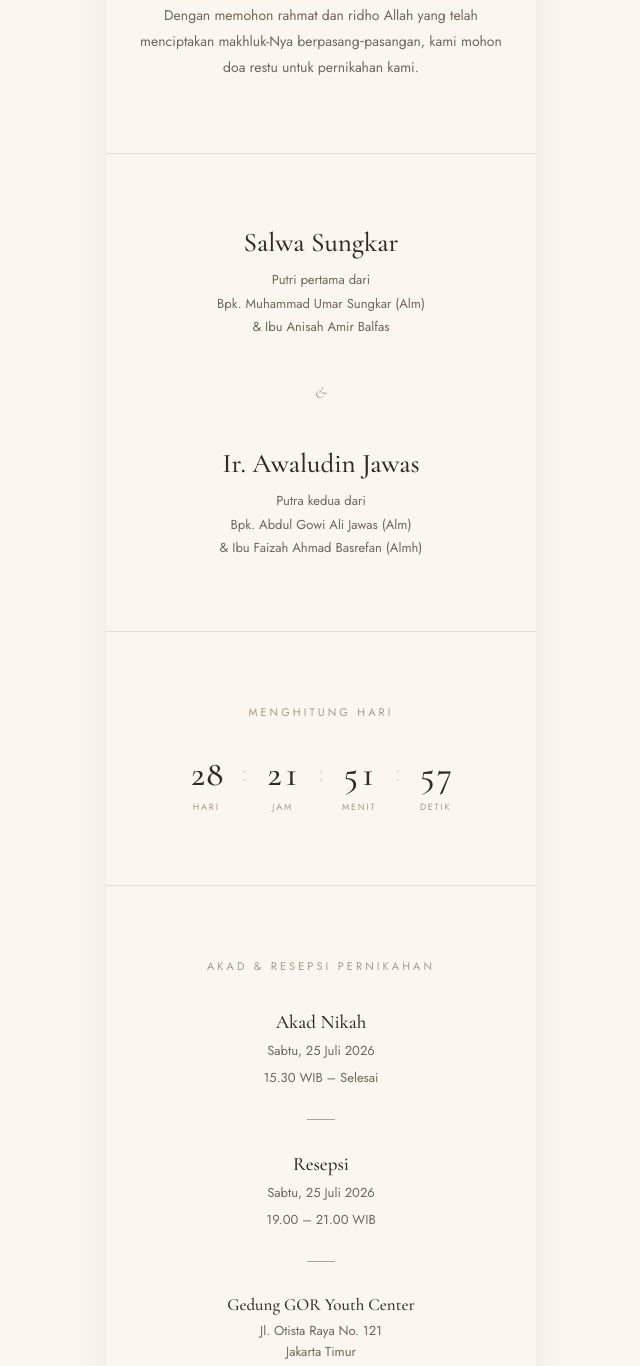
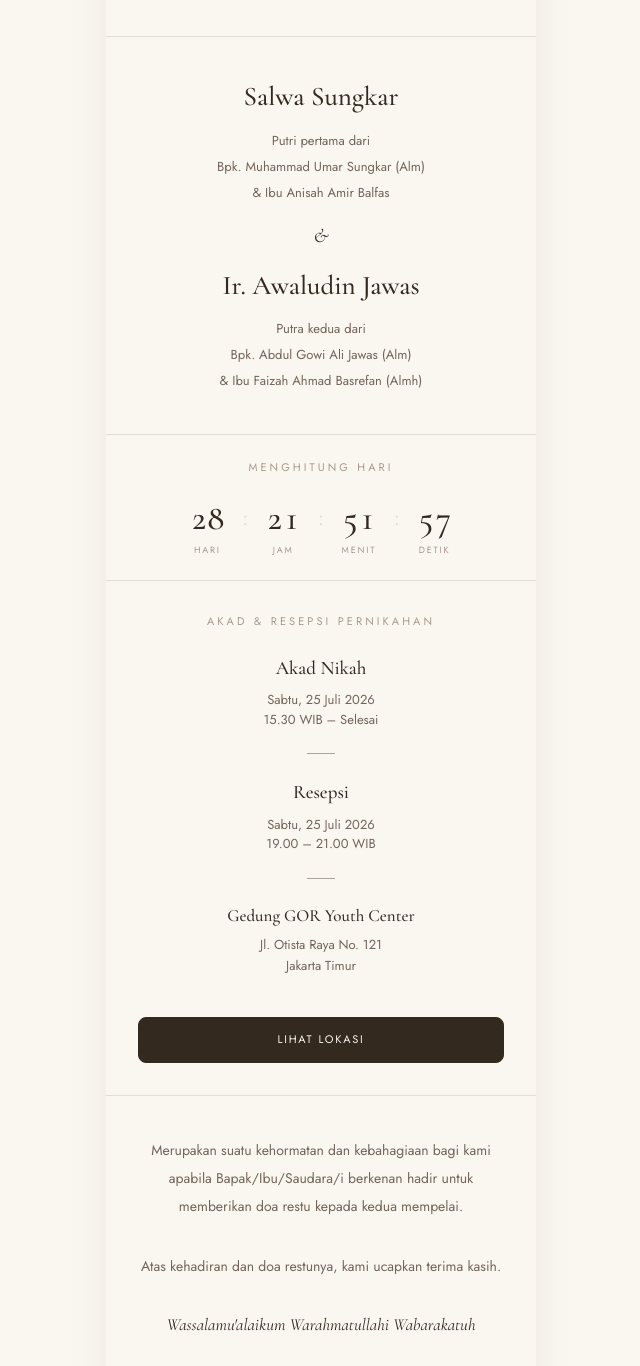
Before and after one commit to p4rtof/undangan-25juli2026, a website: page index.html in a window 1280 px wide. Shown: the part 598-1964 px from the top of the page, without its empty margins (319-959 px from the left). Drawn offline with nearby package versions, Linux system fonts and the light colour scheme.

Commit message:
fix:design awal

```diff
--- a/index.html
+++ b/index.html
@@ -5,44 +5,37 @@
     <meta charset="UTF-8">
     <meta name="viewport" content="width=device-width, initial-scale=1.0, viewport-fit=cover">
     <meta name="theme-color" content="#FAF6F0">
-    <title>Undangan Pernikahan Salwa & Awaludin</title>
+    <title>Salwa & Awaludin</title>
     <meta name="description"
-        content="Undangan Pernikahan Salwa & Awaludin — Sabtu, 25 Juli 2026, Gedung GOR Youth Center, Jakarta Timur">
+        content="Salwa & Awaludin — Sabtu, 25 Juli 2026, Gedung GOR Youth Center, Jakarta Timur">
     <link rel="preconnect" href="https://fonts.googleapis.com">
     <link rel="preconnect" href="https://fonts.gstatic.com" crossorigin>
     <link
         href="https://fonts.googleapis.com/css2?family=Cormorant+Garamond:ital,wght@0,400;0,500;0,600;1,400&family=Jost:wght@300;400;500&display=swap"
         rel="stylesheet">
+
+    <script src="https://cdn.tailwindcss.com"></script>
+    <script>
+        tailwind.config = {
+            theme: {
+                extend: {
+                    colors: {
+                        ink: '#33291F',
+                        cream: '#FAF6F0',
+                        body: '#73655A',
+                        muted: '#A89A8C',
+                        line: 'rgba(51,41,31,0.12)',
+                    },
+                    fontFamily: {
+                        sans: ['Jost', 'sans-serif'],
+                        serif: ['"Cormorant Garamond"', 'serif'],
+                    },
+                },
+            },
+        };
+    </script>
+
     <style>
-        :root {
-            --ink: #33291F;
-            --cream: #FAF6F0;
-            --line: rgba(51, 41, 31, 0.12);
-            --body: #73655A;
-            --muted: #A89A8C;
-        }
-
-        * {
-            box-sizing: border-box;
-            -webkit-tap-highlight-color: transparent;
-        }
-
-        html {
-            scroll-behavior: smooth;
-        }
-
-        body {
-            margin: 0;
-            font-family: 'Jost', sans-serif;
-            background: var(--cream);
-            color: var(--ink);
-            -webkit-font-smoothing: antialiased;
-        }
-
-        .serif {
-            font-family: 'Cormorant Garamond', serif;
-        }
-
         @keyframes fadeUp {
             from {
                 opacity: 0;
@@ -71,368 +64,138 @@
             }
         }
 
-        .frame {
-            max-width: 430px;
-            margin: 0 auto;
-            position: relative;
-        }
-
-        @media (min-width:431px) {
-            .frame {
-                min-height: 100vh;
-                box-shadow: 0 30px 60px -30px rgba(51, 41, 31, 0.18);
-            }
-        }
-
-        section,
-        footer {
-            padding: 0 2rem;
-        }
-
-        .sec {
-            padding-top: 4.5rem;
-            padding-bottom: 4.5rem;
-        }
-
-        .sec+.sec {
-            border-top: 1px solid var(--line);
-        }
-
-        .eyebrow {
-            font-size: 11px;
-            letter-spacing: .28em;
-            text-transform: uppercase;
-            color: var(--muted);
-            text-align: center;
-            margin: 0;
-        }
-
-        .rule {
-            width: 28px;
-            height: 1px;
-            background: var(--line);
-            margin: 2rem auto;
-        }
-
-        .rule-strong {
-            width: 28px;
-            height: 1px;
-            background: var(--ink);
-            opacity: .4;
-            margin: 2rem auto;
-        }
-
-        h1 {
-            font-size: clamp(2.6rem, 11vw, 3.2rem);
-            font-weight: 500;
-            text-align: center;
-            margin: 1.5rem 0 0;
-            line-height: 1.1;
-            letter-spacing: .01em;
-        }
-
-        .sub {
-            text-align: center;
-            font-size: 14px;
-            color: var(--body);
-            margin: .3rem 0 0;
-        }
-
-        .sub-serif {
-            text-align: center;
-            font-family: 'Cormorant Garamond', serif;
-            font-style: italic;
-            color: var(--ink);
-            font-size: 17px;
-            margin: .2rem 0 0;
-        }
-
-        .quote {
-            font-family: 'Cormorant Garamond', serif;
-            font-style: italic;
-            font-size: 18px;
-            line-height: 1.65;
-            text-align: center;
-            color: var(--ink);
-            margin: 0;
-        }
-
-        .src {
-            text-align: center;
-            font-size: 10px;
-            letter-spacing: .22em;
-            text-transform: uppercase;
-            color: var(--muted);
-            margin: 1rem 0 0;
-        }
-
-        .lead {
-            text-align: center;
-            font-size: 14px;
-            line-height: 1.85;
-            color: var(--body);
-            margin: 2rem 0 0;
-        }
-
-        .couple {
-            display: flex;
-            flex-direction: column;
-            align-items: center;
-            gap: 2.75rem;
-        }
-
-        .who {
-            text-align: center;
-        }
-
-        .who p:first-child {
-            font-family: 'Cormorant Garamond', serif;
-            font-size: 27px;
-            font-weight: 500;
-            margin: 0;
-        }
-
-        .who p:last-child {
-            font-size: 13px;
-            line-height: 1.8;
-            color: var(--body);
-            margin: .6rem 0 0;
-        }
-
-        .amp {
-            font-family: 'Cormorant Garamond', serif;
-            font-style: italic;
-            font-size: 16px;
-            color: var(--muted);
-        }
-
-        .cd {
-            display: flex;
-            justify-content: center;
-            align-items: baseline;
-            gap: 1.1rem;
-        }
-
-        .cd .u {
-            text-align: center;
-        }
-
-        .cd .n {
-            font-family: 'Cormorant Garamond', serif;
-            font-weight: 500;
-            font-size: 2.2rem;
+        .tabular {
             font-variant-numeric: tabular-nums;
-            line-height: 1;
-            margin: 0;
-        }
-
-        .cd .l {
-            display: block;
-            font-size: 9px;
-            letter-spacing: .2em;
-            text-transform: uppercase;
-            color: var(--muted);
-            margin-top: .5rem;
-        }
-
-        .cd .colon {
-            font-size: 1.4rem;
-            color: var(--line);
-            transform: translateY(-4px);
-        }
-
-        .ev {
-            text-align: center;
-        }
-
-        .ev .name {
-            font-family: 'Cormorant Garamond', serif;
-            font-size: 19px;
-            font-weight: 500;
-            margin: 0;
-        }
-
-        .ev .when {
-            font-size: 13px;
-            color: var(--body);
-            margin: .5rem 0 0;
-        }
-
-        .place-name {
-            font-family: 'Cormorant Garamond', serif;
-            font-size: 17px;
-            font-weight: 500;
-            text-align: center;
-            margin: 0;
-        }
-
-        .addr {
-            text-align: center;
-            font-size: 13px;
-            color: var(--body);
-            margin: .4rem 0 0;
-            line-height: 1.6;
-        }
-
-        .actions {
-            display: flex;
-            flex-direction: column;
-            gap: .75rem;
-            margin-top: 2.5rem;
-        }
-
-        .btn {
-            min-height: 46px;
-            display: flex;
-            align-items: center;
-            justify-content: center;
-            gap: .5rem;
-            font-size: 11px;
-            letter-spacing: .16em;
-            text-transform: uppercase;
-            border-radius: 2px;
-            text-decoration: none;
-            cursor: pointer;
-            transition: opacity .2s ease;
-        }
-
-        .btn-primary {
-            background: var(--ink);
-            color: var(--cream);
-            border: 1px solid var(--ink);
-        }
-
-        .btn-ghost {
-            background: transparent;
-            color: var(--ink);
-            border: 1px solid var(--line);
-        }
-
-        .btn:active {
-            opacity: .7;
-        }
-
-        footer {
-            text-align: center;
-            padding-top: 4.5rem;
-            padding-bottom: 4.5rem;
-            border-top: 1px solid var(--line);
-        }
-
-        .closing-name {
-            font-family: 'Cormorant Garamond', serif;
-            font-size: 24px;
-            font-weight: 500;
-            margin: 1.5rem 0 0;
-        }
-
-        .families {
-            font-size: 9px;
-            letter-spacing: .1em;
-            text-transform: uppercase;
-            color: var(--muted);
-            line-height: 1.8;
-            margin: 1.2rem 0 0;
         }
     </style>
 </head>
 
-<body>
+<body class="m-0 bg-cream text-ink font-sans antialiased" style="scroll-behavior:smooth;">
 
-    <main class="frame">
+    <main class="relative mx-auto max-w-[430px] min-h-screen md:shadow-[0_30px_60px_-30px_rgba(51,41,31,0.18)]">
 
         <!-- hero -->
-        <section class="sec">
-            <p class="reveal eyebrow">The Wedding Of</p>
-            <h1 class="reveal serif" data-delay="1">Salwa &amp; Awaludin</h1>
-            <div class="reveal rule" data-delay="2"></div>
-            <p class="reveal sub" data-delay="3">Sabtu, 25 Juli 2026</p>
-            <p class="reveal sub-serif" data-delay="4">Jakarta Timur</p>
+        <section class="px-8 pt-[2.5rem] pb-[2.5rem] text-center">
+            <p class="reveal text-[11px] tracking-[0.28em] uppercase text-muted">The Wedding Of</p>
+            <h1 class="reveal font-serif font-medium leading-[1.1] tracking-wide mt-6"
+                style="font-size:clamp(2.6rem,11vw,3.2rem)" data-delay="1">
+                Salwa &amp; Awaludin
+            </h1>
+            <div class="reveal w-7 h-px bg-line mx-auto my-8" data-delay="2"></div>
+            <p class="reveal text-sm text-body" data-delay="3">Sabtu, 25 Juli 2026</p>
+            <p class="reveal font-serif italic text-[17px] text-ink mt-1" data-delay="4">Jakarta Timur</p>
         </section>
 
         <!-- opening verse -->
-        <section class="sec">
-            <p class="reveal quote">&ldquo;Kami tidak melihat (cinta sejati) bagi dua orang yang saling mencintai
-                seperti dalam pernikahan&rdquo;</p>
-            <p class="reveal src">HR Ibnu Majah</p>
-            <p class="reveal lead">Dengan memohon rahmat dan ridho Allah yang telah menciptakan makhluk-Nya
-                berpasang&#8209;pasangan, kami mohon doa restu untuk pernikahan kami.</p>
+        <section class="px-8 pt-[2.5rem] pb-[2.5rem] text-center border-t border-line">
+            <p class="reveal font-serif italic text-lg leading-relaxed text-ink">
+                &ldquo;Kami tidak melihat (cinta sejati) bagi dua orang yang saling mencintai seperti dalam
+                pernikahan&rdquo;
+            </p>
+            <p class="reveal mt-4 text-[10px] tracking-[0.22em] uppercase text-muted">HR Ibnu Majah</p>
+            <p class="reveal mt-8 text-sm leading-loose text-body">
+                Dengan memohon rahmat dan ridho Allah yang telah menciptakan makhluk-Nya berpasang&#8209;pasangan, kami
+                mohon doa restu untuk pernikahan kami.
+            </p>
         </section>
 
         <!-- couple profiles -->
-        <section class="sec">
-            <div class="reveal couple">
-                <div class="who">
-                    <p>Salwa Sungkar</p>
-                    <p>Putri pertama dari<br>Bpk. Muhammad Umar Sungkar (Alm)<br>&amp; Ibu Anisah Amir Balfas</p>
+        <section class="px-8 pt-[2.5rem] pb-[2.5rem] border-t border-line">
+            <div class="reveal flex flex-col items-center gap-4">
+
+                <div class="text-center">
+                    <p class="font-serif text-[27px] font-medium m-0">Salwa Sungkar</p>
+                    <p class="text-[13px] leading-loose text-body mt-2.5">
+                        Putri pertama dari<br>
+                        Bpk. Muhammad Umar Sungkar (Alm)<br>
+                        &amp; Ibu Anisah Amir Balfas
+                    </p>
                 </div>
-                <div class="amp">&amp;</div>
-                <div class="who">
-                    <p>Ir. Awaludin Jawas</p>
-                    <p>Putra kedua dari<br>Bpk. Abdul Gowi Ali Jawas (Alm)<br>&amp; Ibu Faizah Ahmad Basrefan (Almh)</p>
+
+                <div class="font-serif italic text-base text-xl">&amp;</div>
+
+                <div class="text-center">
+                    <p class="font-serif text-[27px] font-medium m-0">Ir. Awaludin Jawas</p>
+                    <p class="text-[13px] leading-loose text-body mt-2.5">
+                        Putra kedua dari<br>
+                        Bpk. Abdul Gowi Ali Jawas (Alm)<br>
+                        &amp; Ibu Faizah Ahmad Basrefan (Almh)
+                    </p>
                 </div>
+
             </div>
         </section>
 
         <!-- countdown -->
-        <section class="sec">
-            <p class="reveal eyebrow" style="margin-bottom:2.25rem;">Menghitung Hari</p>
-            <div class="reveal cd">
-                <div class="u">
-                    <p id="cd-d" class="n">00</p><span class="l">Hari</span>
+        <section class="px-8 pt-[1.5rem] pb-[1.5rem] text-center border-t border-line">
+            <p class="reveal text-[11px] tracking-[0.28em] uppercase text-muted mb-6">Menghitung Hari</p>
+            <div class="reveal flex justify-center items-baseline gap-[1.1rem]">
+                <div class="text-center">
+                    <p id="cd-d" class="tabular font-serif font-medium text-[2.2rem] leading-none m-0">00</p>
+                    <span class="block text-[9px] tracking-[0.2em] uppercase text-muted mt-2">Hari</span>
                 </div>
-                <span class="colon">:</span>
-                <div class="u">
-                    <p id="cd-h" class="n">00</p><span class="l">Jam</span>
+                <span class="text-xl text-line -translate-y-1">:</span>
+                <div class="text-center">
+                    <p id="cd-h" class="tabular font-serif font-medium text-[2.2rem] leading-none m-0">00</p>
+                    <span class="block text-[9px] tracking-[0.2em] uppercase text-muted mt-2">Jam</span>
                 </div>
-                <span class="colon">:</span>
-                <div class="u">
-                    <p id="cd-m" class="n">00</p><span class="l">Menit</span>
+                <span class="text-xl text-line -translate-y-1">:</span>
+                <div class="text-center">
+                    <p id="cd-m" class="tabular font-serif font-medium text-[2.2rem] leading-none m-0">00</p>
+                    <span class="block text-[9px] tracking-[0.2em] uppercase text-muted mt-2">Menit</span>
                 </div>
-                <span class="colon">:</span>
-                <div class="u">
-                    <p id="cd-s" class="n">00</p><span class="l">Detik</span>
+                <span class="text-xl text-line -translate-y-1">:</span>
+                <div class="text-center">
+                    <p id="cd-s" class="tabular font-serif font-medium text-[2.2rem] leading-none m-0">00</p>
+                    <span class="block text-[9px] tracking-[0.2em] uppercase text-muted mt-2">Detik</span>
                 </div>
             </div>
         </section>
 
         <!-- event details -->
-        <section class="sec">
-            <p class="reveal eyebrow" style="margin-bottom:2.25rem;">Akad &amp; Resepsi Pernikahan</p>
+        <section class="px-8 pt-[2rem] pb-[2rem] border-t border-line">
+            <p class="reveal text-center text-[11px] tracking-[0.28em] uppercase text-muted mb-6">Akad &amp; Resepsi
+                Pernikahan</p>
 
-            <div class="reveal ev">
-                <p class="name">Akad Nikah</p>
-                <p class="when">Sabtu, 25 Juli 2026</p>
-                <p class="when">15.30 WIB &ndash; Selesai</p>
+            <div class="reveal text-center">
+                <p class="font-serif text-[19px] font-medium m-0">Akad Nikah</p>
+                <p class="text-[13px] text-body mt-2">Sabtu, 25 Juli 2026</p>
+                <p class="text-[13px] text-body">15.30 WIB &ndash; Selesai</p>
 
-                <div class="rule-strong"></div>
+                <div class="w-7 h-px bg-ink opacity-40 mx-auto my-6"></div>
 
-                <p class="name">Resepsi</p>
-                <p class="when">Sabtu, 25 Juli 2026</p>
-                <p class="when">19.00 &ndash; 21.00 WIB</p>
+                <p class="font-serif text-[19px] font-medium m-0">Resepsi</p>
+                <p class="text-[13px] text-body mt-2">Sabtu, 25 Juli 2026</p>
+                <p class="text-[13px] text-body">19.00 &ndash; 21.00 WIB</p>
 
-                <div class="rule-strong"></div>
+                <div class="w-7 h-px bg-ink opacity-40 mx-auto my-6"></div>
 
-                <p class="place-name">Gedung GOR Youth Center</p>
-                <p class="addr">Jl. Otista Raya No. 121<br>Jakarta Timur</p>
+                <p class="font-serif text-[17px] font-medium m-0">Gedung GOR Youth Center</p>
+                <p class="text-[13px] text-body mt-1.5 leading-relaxed">Jl. Otista Raya No. 121<br>Jakarta Timur</p>
 
-                <div class="actions">
-                    <a href="https://maps.app.goo.gl/" target="_blank" rel="noopener" class="btn btn-primary">Lihat
-                        Lokasi</a>
-                    <button id="calBtn" class="btn btn-ghost">Tambah ke Kalender</button>
+                <div class="flex flex-col gap-3 mt-10">
+                    <a href="https://maps.app.goo.gl/81YDEqKW3fZkuzsJ9?g_st=ac" target="_blank" rel="noopener"
+                        class="min-h-[46px] flex items-center justify-center gap-2 bg-ink text-cream border border-ink rounded-lg text-[11px] tracking-[0.16em] uppercase transition-opacity active:opacity-70">
+                        Lihat Lokasi
+                    </a>
+                    <!-- <button id="calBtn" class="min-h-[46px] flex items-center justify-center gap-2 bg-transparent text-ink border border-line rounded-xl text-[11px] tracking-[0.16em] uppercase transition-opacity active:opacity-70">Tambah ke Kalender</button> -->
                 </div>
             </div>
         </section>
 
         <!-- closing -->
-        <footer>
-            <p class="reveal lead" style="margin-top:0;">Merupakan suatu kehormatan dan kebahagiaan bagi kami apabila
-                Bapak/Ibu/Saudara/i berkenan hadir untuk memberikan doa restu kepada kedua mempelai.</p>
-            <p class="reveal lead">Atas kehadiran dan doa restunya, kami ucapkan terima kasih.</p>
-            <p class="reveal sub-serif" style="margin-top:2rem;">Wassalamu'alaikum Warahmatullahi Wabarakatuh</p>
-            <div class="reveal rule"></div>
-            <p class="reveal closing-name">Salwa &amp; Awaludin</p>
-            <p class="reveal families">
+        <footer class="px-8 pt-[2.5rem] pb-[2.5rem] text-center border-t border-line">
+            <p class="reveal text-sm leading-loose text-body">
+                Merupakan suatu kehormatan dan kebahagiaan bagi kami apabila Bapak/Ibu/Saudara/i berkenan hadir untuk
+                memberikan doa restu kepada kedua mempelai.
+            </p>
+            <p class="reveal mt-8 text-sm leading-loose text-body">Atas kehadiran dan doa restunya, kami ucapkan terima
+                kasih.</p>
+            <p class="reveal mt-8 font-serif italic text-[17px] text-ink">Wassalamu'alaikum Warahmatullahi Wabarakatuh
+            </p>
+            <div class="reveal w-7 h-px bg-line mx-auto my-8"></div>
+            <p class="reveal font-serif text-2xl font-medium mt-6">Salwa &amp; Awaludin</p>
+            <p class="reveal mt-5 text-[9px] leading-loose tracking-[0.1em] uppercase text-muted">
                 Kel. Bpk. Muhammad Umar Sungkar (Alm) &amp; Ibu Anisa Amir Balfas<br>
                 Kel. Bpk. Abdul Gowi Ali Jawas (Alm) &amp; Ibu Faizah Ahmad Basrefan (Almh)
             </p>
@@ -461,8 +224,10 @@
         tick();
         setInterval(tick, 1000);
 
-        // Add to calendar (.ics download)
-        document.getElementById('calBtn').addEventListener('click', () => {
+        // Add to calendar (.ics download) — only wired up if the button exists
+        const calBtn = document.getElementById('calBtn');
+        if (calBtn) {
+            calBtn.addEventListener('click', () => {
                 const ics = [
                     'BEGIN:VCALENDAR', 'VERSION:2.0', 'BEGIN:VEVENT',
                     'SUMMARY:Pernikahan Salwa & Awaludin',
@@ -478,6 +243,7 @@
                 a.download = 'Pernikahan-Salwa-Awaludin.ics';
                 a.click();
             });
+        }
     </script>
 </body>
 
```
Also changed, not shown: output.css. Lines whose indentation alone changed are shown as unchanged.
